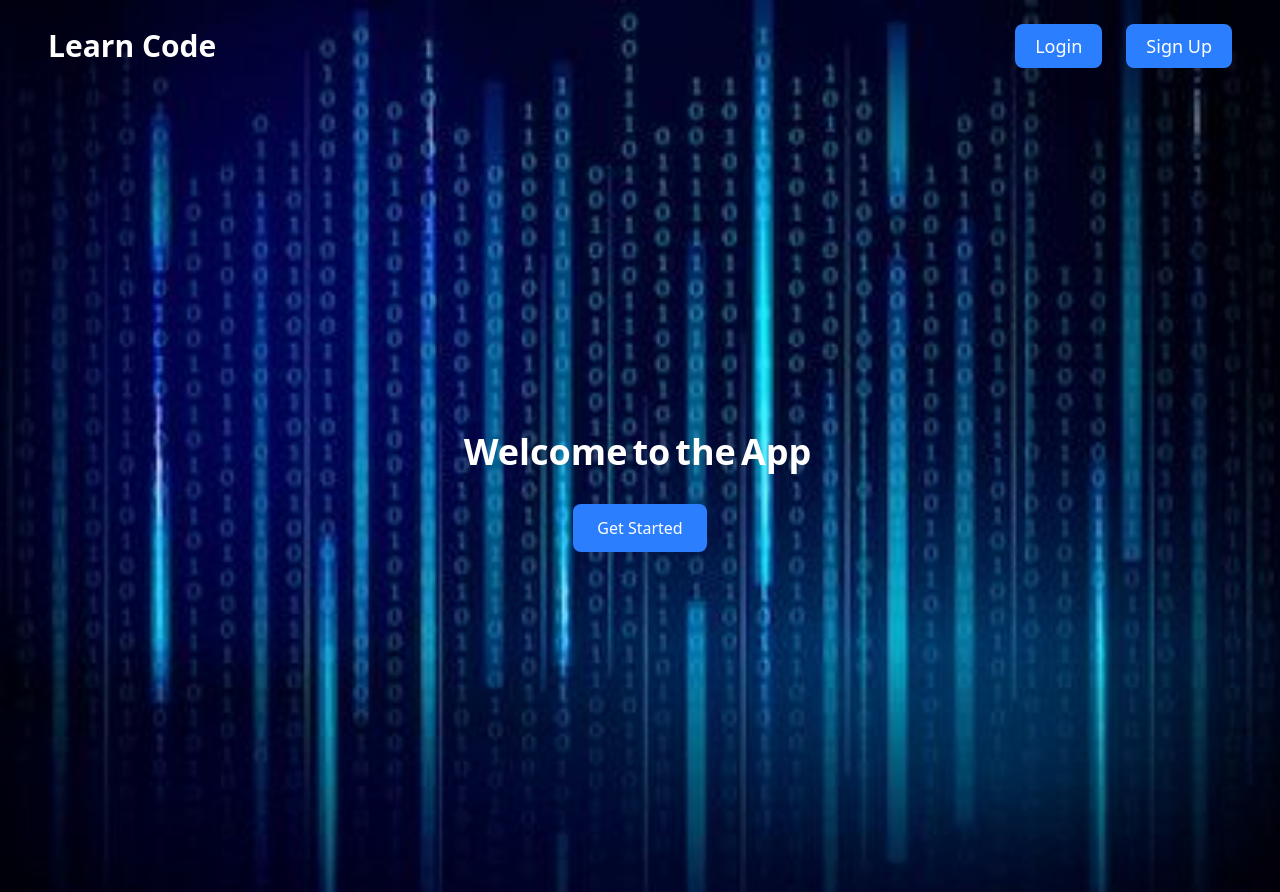
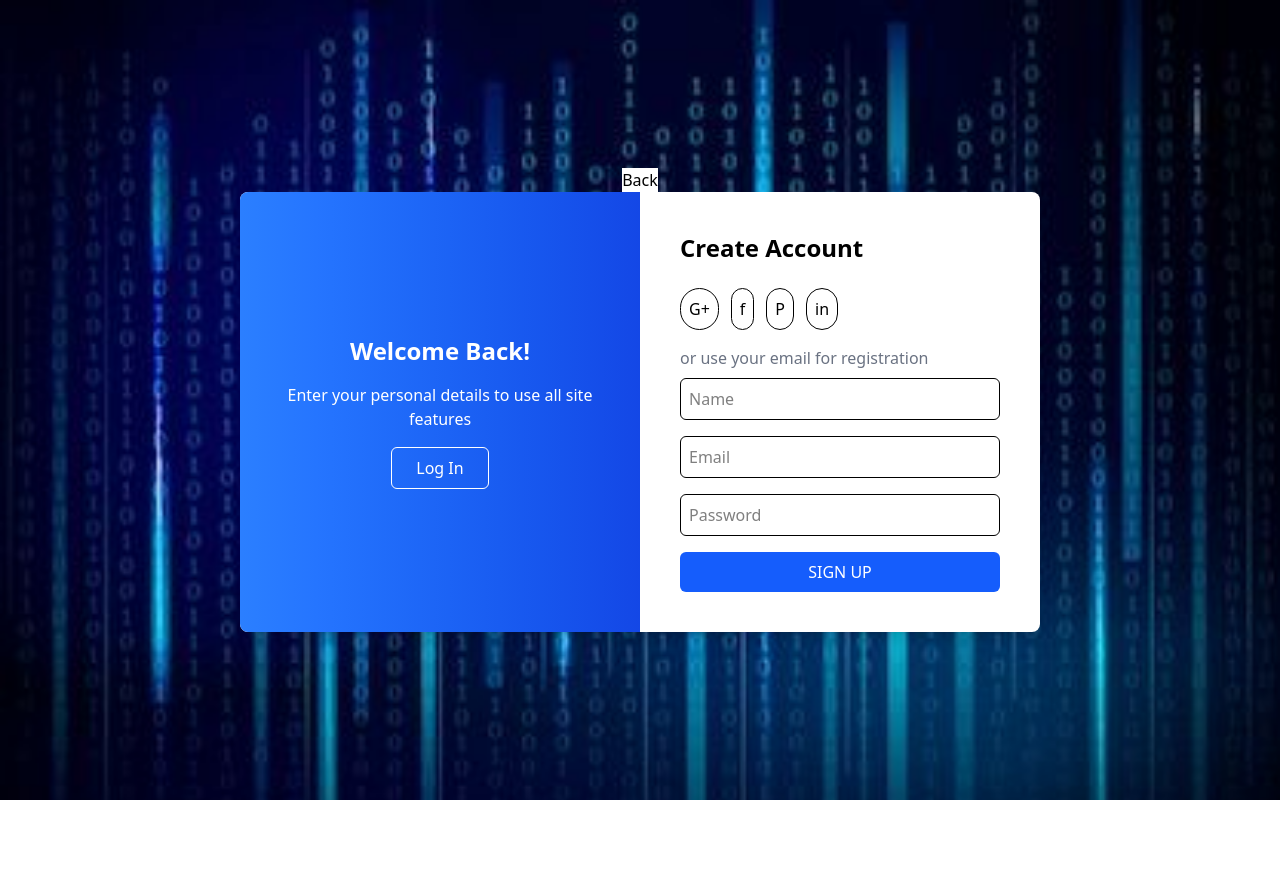
Before and after one commit to Sarthak-Adk/Leaning-App, a React (Vite) app: page /signup in a window 1280 px wide. Before the commit this address led to /. After the commit the page ends 800 px from the top, so only its background shows below. Built offline with nearby package versions, Linux system fonts and the light colour scheme.

Commit message:
landing page edit

```diff
--- a/src/App.jsx
+++ b/src/App.jsx
@@ -7,6 +7,9 @@ import About from "./Pages/About";
 import Projects from "./Pages/Projects";
 import Contact from "./Pages/Contact";
 import Courses from "./Pages/Courses";
+import LogIn from "./Pages/LogIn";
+import SignUp from "./Pages/SignUp";
+
 
 
 const App = () => {
@@ -14,6 +17,8 @@ const App = () => {
     <Routes>
     {/* Landing Page */}
     <Route path="/" element={<LandingPage />} />
+    <Route path="login" element={<LogIn/>}/>
+    <Route path="signup" element={<SignUp/>}/>
 
     {/* Layout with Nested Routes */}
     <Route path="/layout" element={<Layout />}>
--- /dev/null
+++ b/src/Pages/LogIn.jsx
@@ -0,0 +1,64 @@
+import React from "react";
+import { Link, useNavigate } from "react-router-dom";
+
+const LogIn = () => {
+  return (
+    <div  className="min-h-screen w-full bg-cover bg-no-repeat bg-fixed flex flex-col items-center justify-center"
+    style={{ backgroundImage: `url(/src/assets/LandingPageBG.jpg)` }}>
+         <div className="back-button  bg-white">
+              <Link to="/landingpage">
+                  <button  >
+      Back
+                  </button>
+                  </Link>
+                  </div>
+      <div className="flex w-[800px] bg-white rounded-lg shadow-lg overflow-hidden">
+        {/* Left Side - Sign In Form */}
+        <div className="w-1/2 p-10">
+          <h2 className="text-2xl font-bold mb-6">Sign In</h2>
+          <div className="flex space-x-3 mb-4">
+            <button className="p-2 border rounded-full hover:bg-gray-200">G+</button>
+            <button className="p-2 border rounded-full hover:bg-gray-200">f</button>
+            <button className="p-2 border rounded-full hover:bg-gray-200">P</button>
+            <button className="p-2 border rounded-full hover:bg-gray-200">in</button>
+          </div>
+          <p className="text-gray-500 mb-2">or use your email password</p>
+          <input
+            type="text"
+            placeholder="Email"
+            className="w-full p-2 border rounded-md mb-4 focus:outline-none focus:ring-2 focus:ring-blue-400"
+          />
+          <input
+            type="password"
+            placeholder="Password"
+            className="w-full p-2 border rounded-md mb-4 focus:outline-none focus:ring-2 focus:ring-blue-400"
+          />
+          <a href="#" className="text-blue-500 text-sm mb-4 inline-block">
+            Forgot Your Password?
+          </a>
+          <button
+            onClick={() => navigate("/layout/dashboard")} // FIXED: navigate to the correct path
+            className="w-full p-2 bg-blue-600 text-white rounded-md hover:bg-blue-700"
+          >
+            Log In
+          </button>
+        </div>
+
+        {/* Right Side - Sign Up Section */}
+        <div className="w-1/2 bg-gradient-to-r from-blue-500 to-blue-700 text-white flex flex-col items-center justify-center p-10">
+          <h2 className="text-2xl font-bold mb-4">Hello, Friend!</h2>
+          <p className="text-center mb-4">
+            Register with your personal details to use all site features
+          </p>
+          <Link to="/signup">
+            <button className="px-6 py-2 border border-white rounded-md hover:bg-white hover:text-blue-600">
+              Sign Up
+            </button>
+          </Link>
+        </div>
+      </div>
+    </div>
+  );
+};
+
+export default LogIn;
--- /dev/null
+++ b/src/Pages/SignUp.jsx
@@ -0,0 +1,64 @@
+import React from "react";
+import {Link} from "react-router-dom"
+
+const SignUp = () => {
+  return (
+    <div  className="min-h-screen w-full bg-cover bg-no-repeat bg-fixed flex flex-col items-center justify-center"
+      style={{ backgroundImage: `url(/src/assets/LandingPageBG.jpg)` }}>
+
+        <div className="back-button bg-white">
+        <Link to="/landingpage">
+            <button >
+Back
+            </button>
+            </Link>
+        </div>
+      <div className="flex w-[800px] bg-white rounded-lg shadow-lg overflow-hidden">
+        {/* Left Side - Welcome Back Section */}
+        <div className="w-1/2 bg-gradient-to-r from-blue-500 to-blue-700 text-white flex flex-col items-center justify-center p-10">
+          <h2 className="text-2xl font-bold mb-4">Welcome Back!</h2>
+          <p className="text-center mb-4">
+            Enter your personal details to use all site features
+          </p>
+          <Link to="/login">
+            <button className="px-6 py-2 border border-white rounded-md hover:bg-white hover:text-blue-600">
+              Log In
+            </button>
+          </Link>
+        </div>
+
+        {/* Right Side - Create Account Form */}
+        <div className="w-1/2 p-10">
+          <h2 className="text-2xl font-bold mb-6">Create Account</h2>
+          <div className="flex space-x-3 mb-4">
+            <button className="p-2 border rounded-full hover:bg-gray-200">G+</button>
+            <button className="p-2 border rounded-full hover:bg-gray-200">f</button>
+            <button className="p-2 border rounded-full hover:bg-gray-200">P</button>
+            <button className="p-2 border rounded-full hover:bg-gray-200">in</button>
+          </div>
+          <p className="text-gray-500 mb-2">or use your email for registration</p>
+          <input
+            type="text"
+            placeholder="Name"
+            className="w-full p-2 border rounded-md mb-4 focus:outline-none focus:ring-2 focus:ring-blue-400"
+          />
+          <input
+            type="email"
+            placeholder="Email"
+            className="w-full p-2 border rounded-md mb-4 focus:outline-none focus:ring-2 focus:ring-blue-400"
+          />
+          <input
+            type="password"
+            placeholder="Password"
+            className="w-full p-2 border rounded-md mb-4 focus:outline-none focus:ring-2 focus:ring-blue-400"
+          />
+          <button className="w-full p-2 bg-blue-600 text-white rounded-md hover:bg-blue-700">
+            SIGN UP
+          </button>
+        </div>
+      </div>
+    </div>
+  );
+};
+
+export default SignUp;
```
